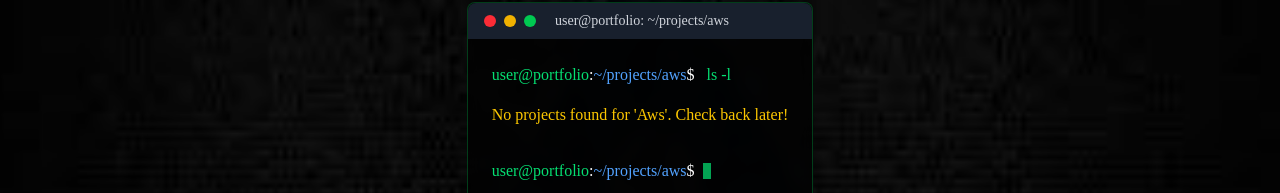
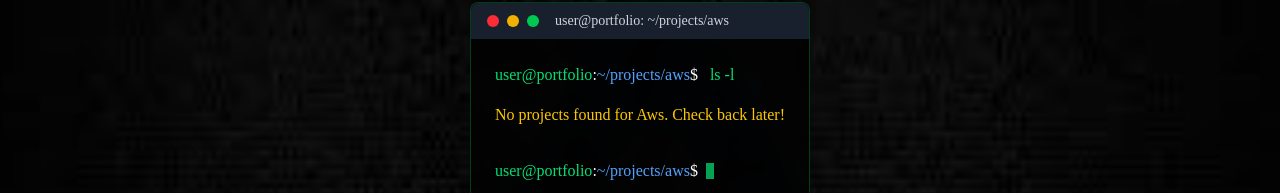
Before and after one commit to kherleefer/kherleefer, a Next.js app: page /projects/aws in a window 1280 px wide. Shown: the part 307-500 px from the top of the page. Built offline with nearby package versions, Linux system fonts and the light colour scheme.

Commit message:
Update page.tsx

```diff
--- a/app/projects/[tech]/page.tsx
+++ b/app/projects/[tech]/page.tsx
@@ -50,7 +50,7 @@ export default function ProjectPage() {
                 ))}
             </div>
         ) : (
-            <p className="text-yellow-400">No projects found for '{techName}'. Check back later!</p>
+            <p className="text-yellow-400">No projects found for {techName}. Check back later!</p>
         )}
 
         {/* Command Prompt */}
```
